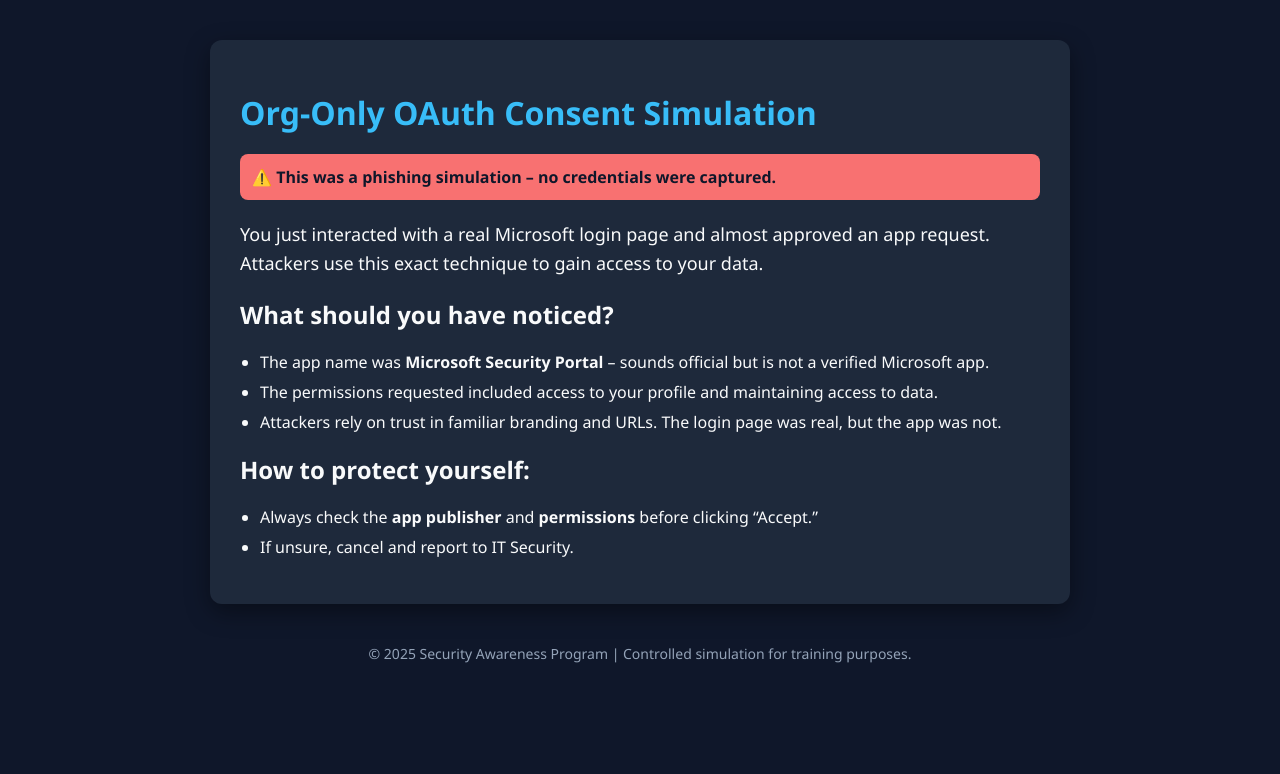
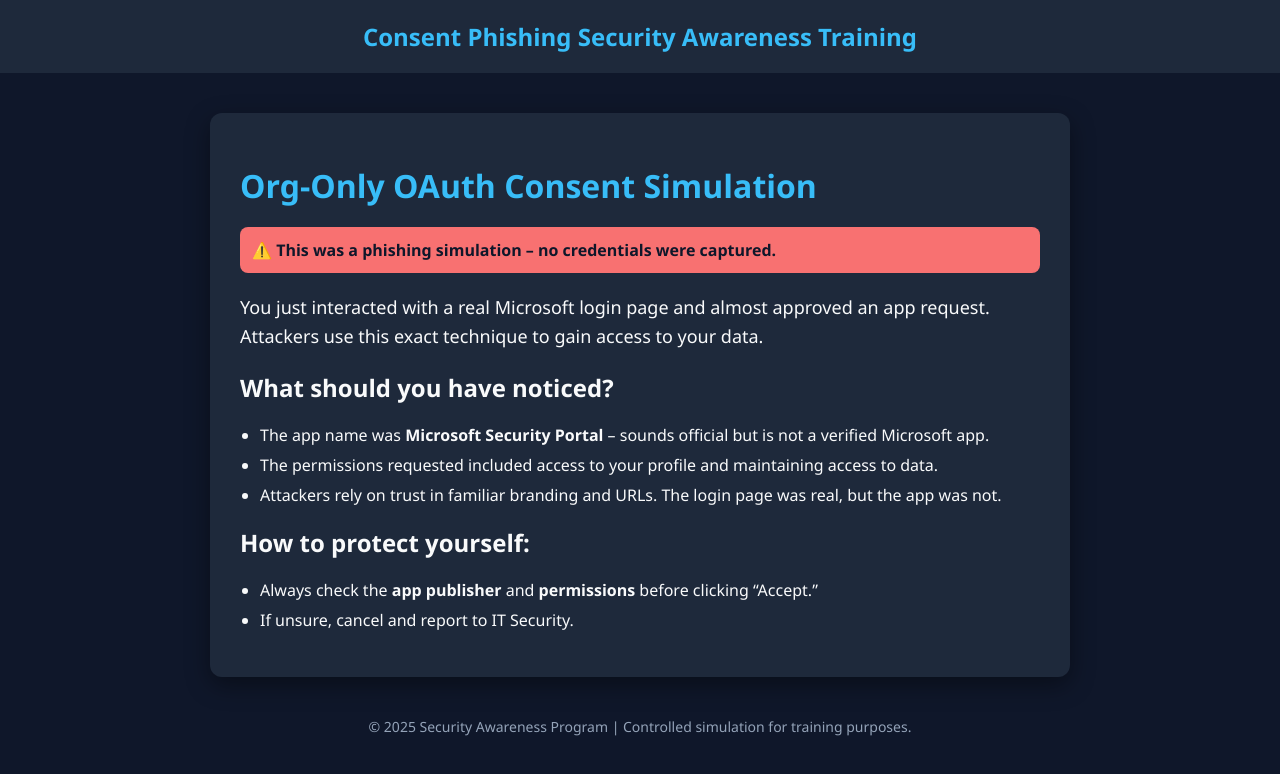
Before and after one commit to rolling-code/PowerShell-Scripts, a plain HTML site: page docs/success.html in a window 1280 px wide. Drawn offline with Linux system fonts and the light colour scheme.

Commit message:
Add header for Consent Phishing Training

```diff
--- a/docs/success.html
+++ b/docs/success.html
@@ -74,6 +74,7 @@
   </style>
 </head>
 <body>
+   <header>Consent Phishing Security Awareness Training</header>
   <div class="container">
     <h1>Org-Only OAuth Consent Simulation</h1>
     <div class="alert">⚠️ This was a phishing simulation – no credentials were captured.</div>
```
